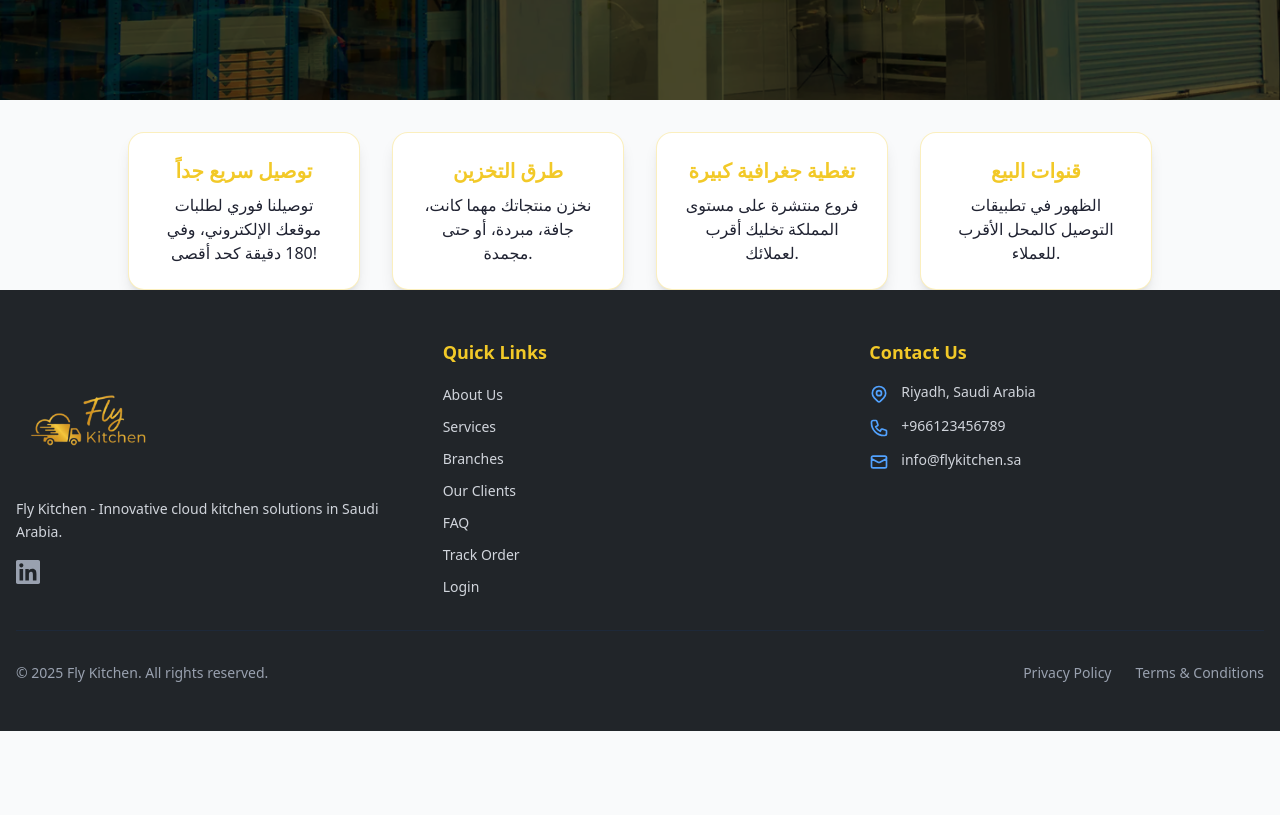
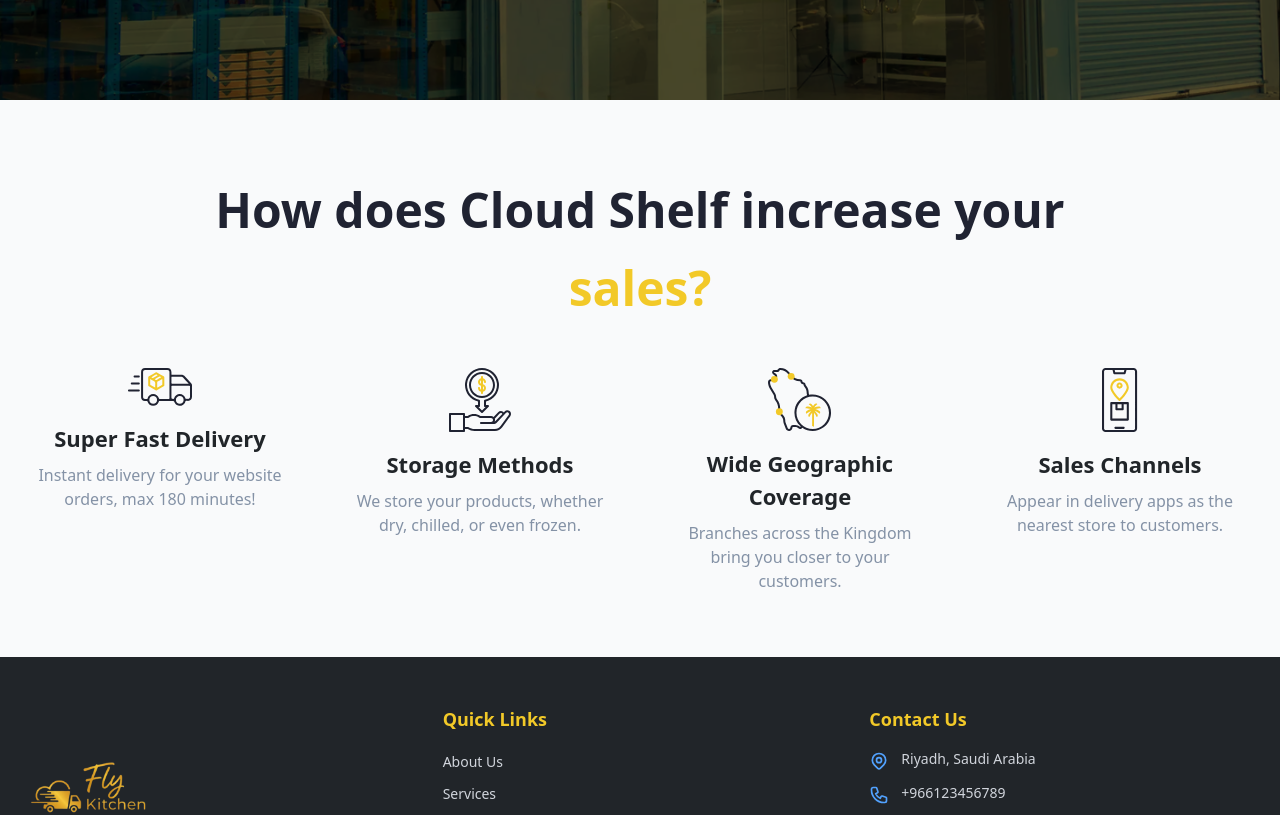
Before and after one commit to Yussif20/fly-kitchen, a Next.js app: page /contact in a window 1280 px wide. Shown: the part 540-1355 px from the top of the page. Before the commit the page ends 1271 px from the top, so only its background shows below. Built offline with nearby package versions, Linux system fonts and the light colour scheme.

Commit message:
add the features section

```diff
--- a/components/Header.tsx
+++ b/components/Header.tsx
@@ -7,7 +7,7 @@ import Navigation from "./Navigation";
 
 import MobileNavigation from "./MobileNavigation";
 import { useState, useRef, useEffect } from "react";
-import { Settings, Twitter, Linkedin, Instagram } from "lucide-react";
+import { Settings } from "lucide-react";
 import LanguageSelector from "./LanguageSelector";
 import ThemeSwitcher from "./ThemeSwitcher";
 
--- a/messages/ar.json
+++ b/messages/ar.json
@@ -1,4 +1,16 @@
 {
+  "Features": {
+    "sectionTitle1": "كيف يزيد كلاود شيلف",
+    "sectionTitle2": "مبيعاتك؟",
+    "fastDeliveryTitle": "توصيل سريع جداً",
+    "fastDeliveryDesc": "توصيلنا فوري لطلبات موقعك الإلكتروني، وفي 180 دقيقة كحد أقصى!",
+    "storageTitle": "طرق التخزين",
+    "storageDesc": "نخزن منتجاتك مهما كانت، جافة، مبردة، أو حتى مجمدة.",
+    "coverageTitle": "تغطية جغرافية كبيرة",
+    "coverageDesc": "فروع منتشرة على مستوى المملكة تخليك أقرب لعملائك.",
+    "channelsTitle": "قنوات البيع",
+    "channelsDesc": "الظهور في تطبيقات التوصيل كالمحل الأقرب للعملاء."
+  },
   "Hero": {
     "title": "بكل مكان لك فرع!",
     "subtitle": "نسهل عليك كل عمليات بيع و توصيل منتجاتك",
--- a/messages/en.json
+++ b/messages/en.json
@@ -1,4 +1,16 @@
 {
+  "Features": {
+    "sectionTitle1": "How does Cloud Shelf increase your",
+    "sectionTitle2": "sales?",
+    "fastDeliveryTitle": "Super Fast Delivery",
+    "fastDeliveryDesc": "Instant delivery for your website orders, max 180 minutes!",
+    "storageTitle": "Storage Methods",
+    "storageDesc": "We store your products, whether dry, chilled, or even frozen.",
+    "coverageTitle": "Wide Geographic Coverage",
+    "coverageDesc": "Branches across the Kingdom bring you closer to your customers.",
+    "channelsTitle": "Sales Channels",
+    "channelsDesc": "Appear in delivery apps as the nearest store to customers."
+  },
   "Hero": {
     "title": "A branch for you everywhere!",
     "subtitle": "We make it easy for you to sell and deliver your products",
--- a/sections/Features.tsx
+++ b/sections/Features.tsx
@@ -1,33 +1,91 @@
+import Image from "next/image";
+import { useLocale, useTranslations } from "next-intl";
+
 export default function Features() {
+  const locale = useLocale();
+  const t = useTranslations("Features");
+  const features = [
+    {
+      icon: "/icons/truck.svg",
+      title: t("fastDeliveryTitle"),
+      desc: t("fastDeliveryDesc"),
+      alt: t("fastDeliveryTitle"),
+    },
+    {
+      icon: "/icons/storage.svg",
+      title: t("storageTitle"),
+      desc: t("storageDesc"),
+      alt: t("storageTitle"),
+    },
+    {
+      icon: "/icons/location.svg",
+      title: t("coverageTitle"),
+      desc: t("coverageDesc"),
+      alt: t("coverageTitle"),
+    },
+    {
+      icon: "/icons/channels.svg",
+      title: t("channelsTitle"),
+      desc: t("channelsDesc"),
+      alt: t("channelsTitle"),
+    },
+  ];
   return (
-    <section className="w-full max-w-5xl mx-auto grid grid-cols-1 md:grid-cols-2 lg:grid-cols-4 gap-8 mt-8">
-      <div className="bg-white dark:bg-[#23263a] rounded-2xl shadow-lg p-6 flex flex-col items-center text-center border border-[#f2c928]/30">
-        <h3 className="text-xl font-bold text-[#f2c928] mb-2">
-          توصيل سريع جداً
-        </h3>
-        <p className="text-[#202332] dark:text-[#f2c928] text-base">
-          توصيلنا فوري لطلبات موقعك الإلكتروني، وفي 180 دقيقة كحد أقصى!
-        </p>
+    <section className="w-full max-w-7xl mx-auto mt-8 px-4 py-12">
+      <div className="mb-10 text-center">
+        <h2 className="text-2xl sm:text-5xl font-bold text-[#202332] dark:text-[#f2c928] leading-tight">
+          {t("sectionTitle1")}
+          <br />
+          <span className="block text-4xl sm:text-5xl text-[#f2c928] dark:text-[#202332] mt-6">
+            {(() => {
+              const s = t("sectionTitle2");
+              // For Arabic: highlight last 4 chars (عاتك؟)
+              if (locale === "ar" && s.endsWith("عاتك؟")) {
+                return (
+                  <>
+                    {s.slice(0, s.length - 4)}
+                    <span className="bg-[#f2c928] text-white rounded px-2">
+                      {s.slice(-4)}
+                    </span>
+                  </>
+                );
+              }
+              // For English: highlight 'les?' in 'sales?' if present
+              if (locale === "en" && s.toLowerCase().includes("sales")) {
+                const idx = s.toLowerCase().indexOf("sales");
+                return (
+                  <>
+                    {s.slice(0, idx + 2)}
+                    <span className="bg-[#f2c928] text-white rounded px-2">
+                      {s.slice(idx + 2)}
+                    </span>
+                  </>
+                );
+              }
+              return s;
+            })()}
+          </span>
+        </h2>
       </div>
-      <div className="bg-white dark:bg-[#23263a] rounded-2xl shadow-lg p-6 flex flex-col items-center text-center border border-[#f2c928]/30">
-        <h3 className="text-xl font-bold text-[#f2c928] mb-2">طرق التخزين</h3>
-        <p className="text-[#202332] dark:text-[#f2c928] text-base">
-          نخزن منتجاتك مهما كانت، جافة، مبردة، أو حتى مجمدة.
-        </p>
-      </div>
-      <div className="bg-white dark:bg-[#23263a] rounded-2xl shadow-lg p-6 flex flex-col items-center text-center border border-[#f2c928]/30">
-        <h3 className="text-xl font-bold text-[#f2c928] mb-2">
-          تغطية جغرافية كبيرة
-        </h3>
-        <p className="text-[#202332] dark:text-[#f2c928] text-base">
-          فروع منتشرة على مستوى المملكة تخليك أقرب لعملائك.
-        </p>
-      </div>
-      <div className="bg-white dark:bg-[#23263a] rounded-2xl shadow-lg p-6 flex flex-col items-center text-center border border-[#f2c928]/30">
-        <h3 className="text-xl font-bold text-[#f2c928] mb-2">قنوات البيع</h3>
-        <p className="text-[#202332] dark:text-[#f2c928] text-base">
-          الظهور في تطبيقات التوصيل كالمحل الأقرب للعملاء.
-        </p>
+      {/* Responsive: stack icon, title, desc per feature on mobile; grid on md+ */}
+      <div className="w-full grid grid-cols-1 md:grid-cols-2 lg:grid-cols-4 gap-8">
+        {features.map((feature, i) => (
+          <div key={i} className="flex flex-col items-center text-center p-4">
+            <Image
+              src={feature.icon}
+              alt={feature.alt}
+              width={64}
+              height={64}
+              className="mb-2 max-w-[64px] max-h-[64px]"
+            />
+            <h3 className="text-[22px] font-semibold text-[#212529] mb-2 mt-2">
+              {feature.title}
+            </h3>
+            <p className="text-[#8492a6] dark:text-[#f2c928] text-base">
+              {feature.desc}
+            </p>
+          </div>
+        ))}
       </div>
     </section>
   );
```
